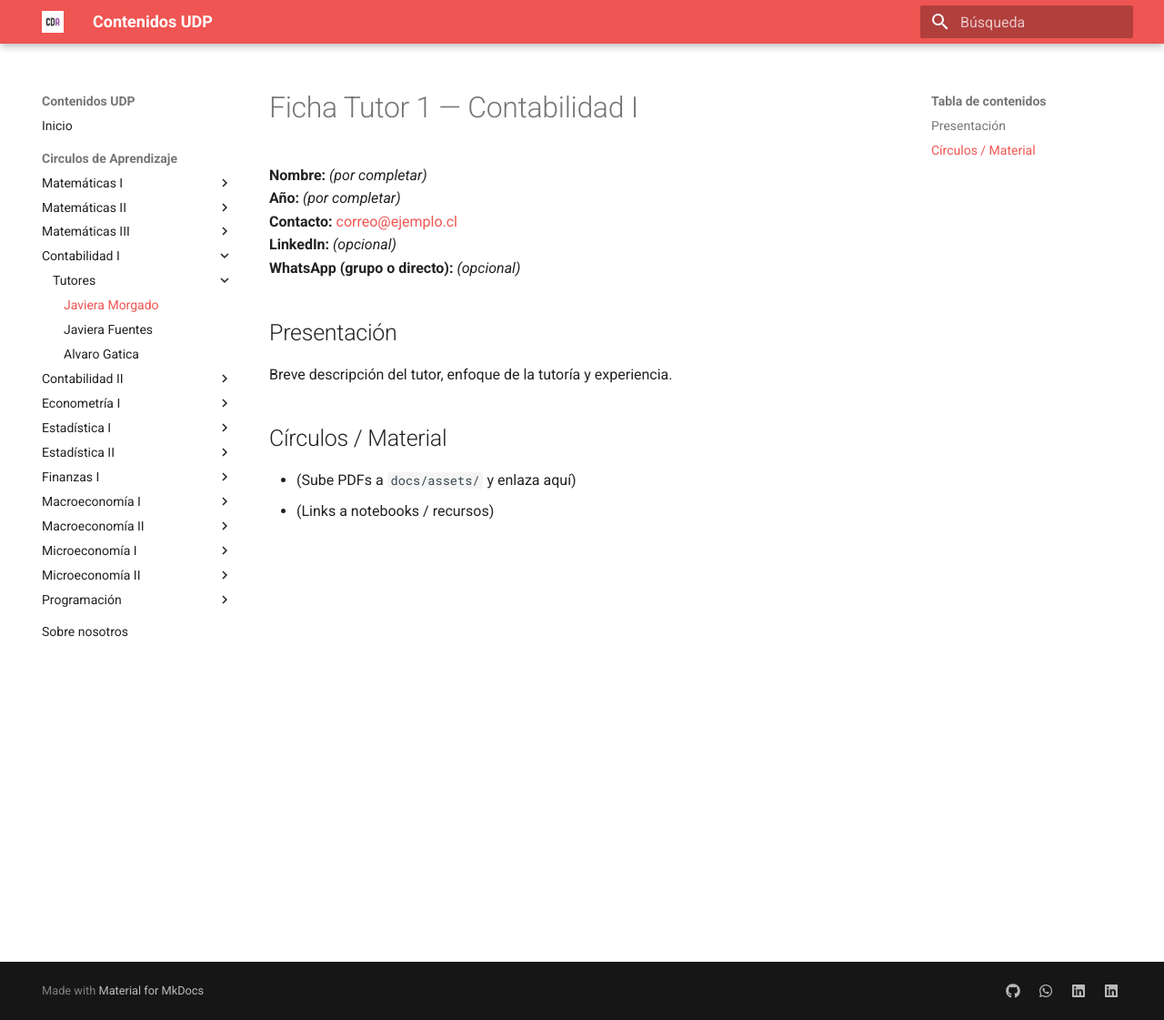
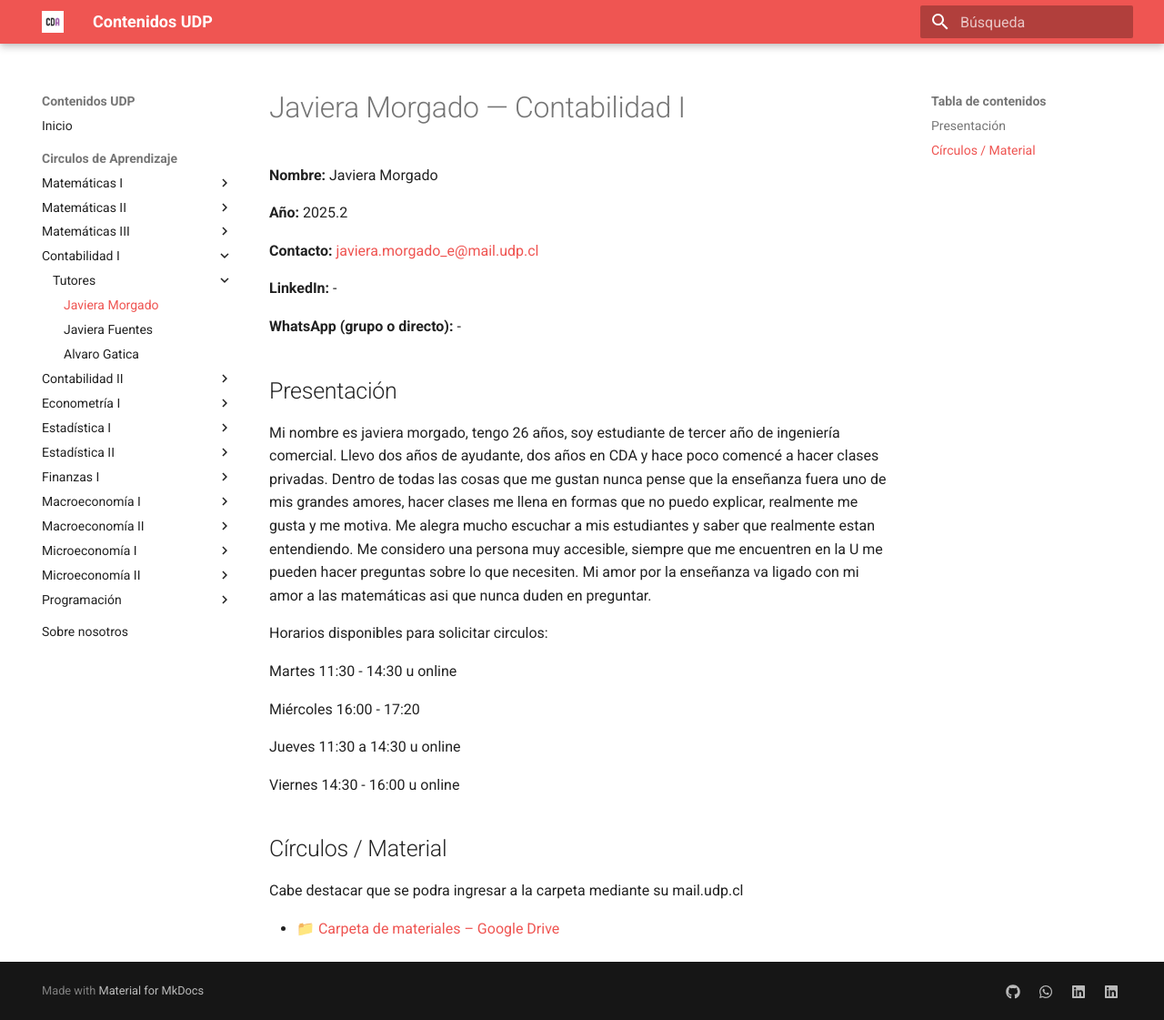
Before and after one commit to cda-fae/cda-fae, an MkDocs documentation site: the page built from docs/tutorias/contabilidad-1/tutores/tutor1.md, in a window 1280 px wide and 1121 px high. Shown: the whole window at 91% size. Built offline with MkDocs 1.6.1 and Material for MkDocs 9.7.7, drawn with Linux system fonts in a browser that asks for light colours.

Commit message:
javiera morgado conta1

```diff
--- a/docs/tutorias/contabilidad-1/tutores/tutor1.md
+++ b/docs/tutorias/contabilidad-1/tutores/tutor1.md
@@ -1,14 +1,30 @@
-# Ficha Tutor 1 — Contabilidad I
 
-**Nombre:** _(por completar)_
-**Año:** _(por completar)_
-**Contacto:** [correo@ejemplo.cl](mailto:correo@ejemplo.cl)
-**LinkedIn:** _(opcional)_
-**WhatsApp (grupo o directo):** _(opcional)_
+# Javiera Morgado — Contabilidad I
+
+**Nombre:** Javiera Morgado
+
+**Año:** 2025.2
+
+**Contacto:** [javiera.morgado_e@mail.udp.cl](mailto:javiera.morgado_e@mail.udp.cl?subject=Consulta%20Tutor%C3%ADas%20contabilidadI%20I)
+
+**LinkedIn:** -
+
+**WhatsApp (grupo o directo):** -
 
 ## Presentación
-Breve descripción del tutor, enfoque de la tutoría y experiencia.
+Mi nombre es javiera morgado, tengo 26 años, soy estudiante de tercer año de ingeniería comercial. Llevo dos años de ayudante, dos años en CDA y hace poco comencé a hacer clases privadas. Dentro de todas las cosas que me gustan nunca pense que la enseñanza fuera uno de mis grandes amores, hacer clases me llena en formas que no puedo explicar, realmente me gusta y me motiva. Me alegra mucho escuchar a mis estudiantes y saber que realmente estan entendiendo. Me considero una persona muy accesible, siempre que me encuentren en la U me pueden hacer preguntas sobre lo que necesiten. Mi amor por la enseñanza va ligado con mi amor a las matemáticas asi que nunca duden en preguntar.
+
+Horarios disponibles para solicitar circulos:
+
+Martes 11:30 - 14:30 u online
+
+Miércoles 16:00 - 17:20
+
+Jueves 11:30 a 14:30 u online
+
+Viernes 14:30 - 16:00 u online
 
 ## Círculos / Material
-- (Sube PDFs a `docs/assets/` y enlaza aquí)
-- (Links a notebooks / recursos)
+Cabe destacar que se podra ingresar a la carpeta mediante su mail.udp.cl
+
+- 📁 [Carpeta de materiales – Google Drive](https://drive.google.com/drive/folders/1RRAcwt2_GNK9DlobUONUnWs6nahclQSZ?usp=sharing)
```
